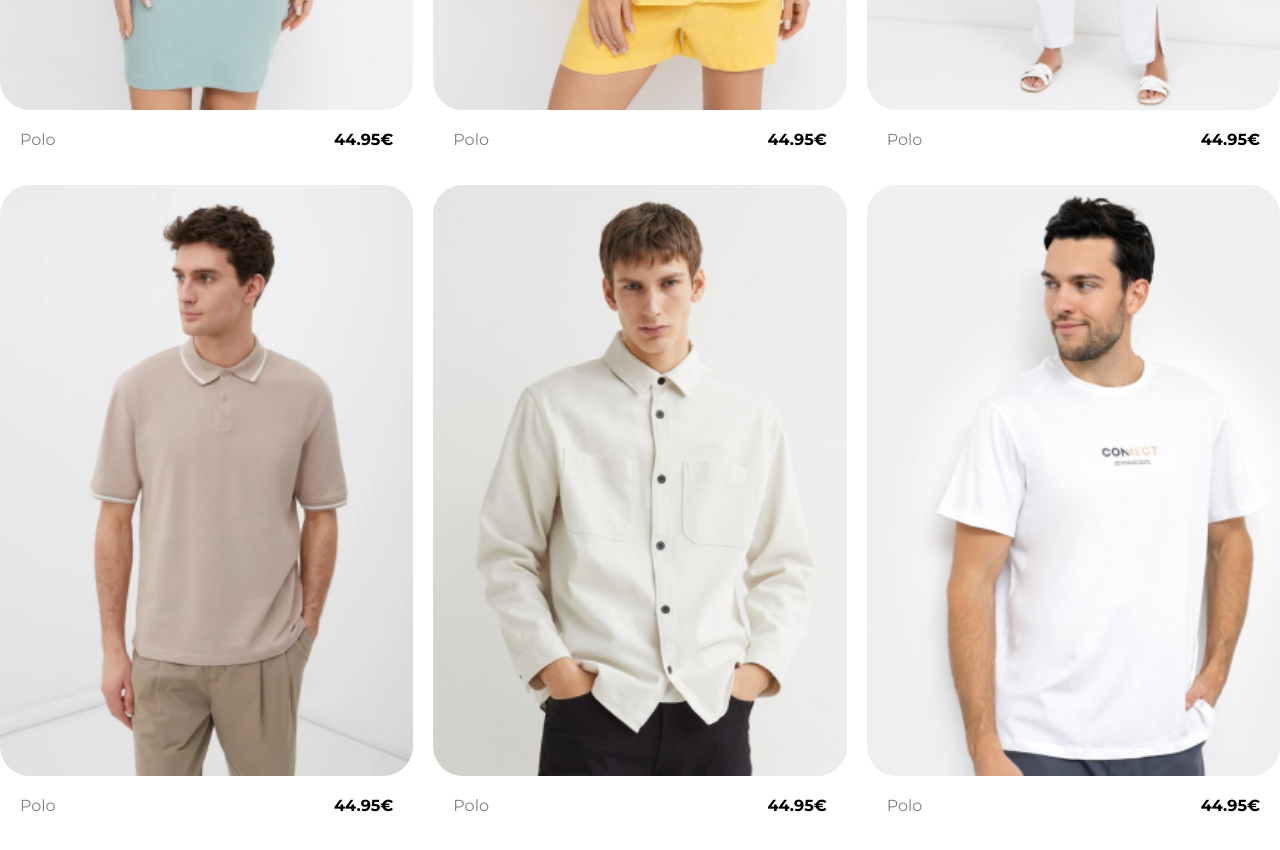
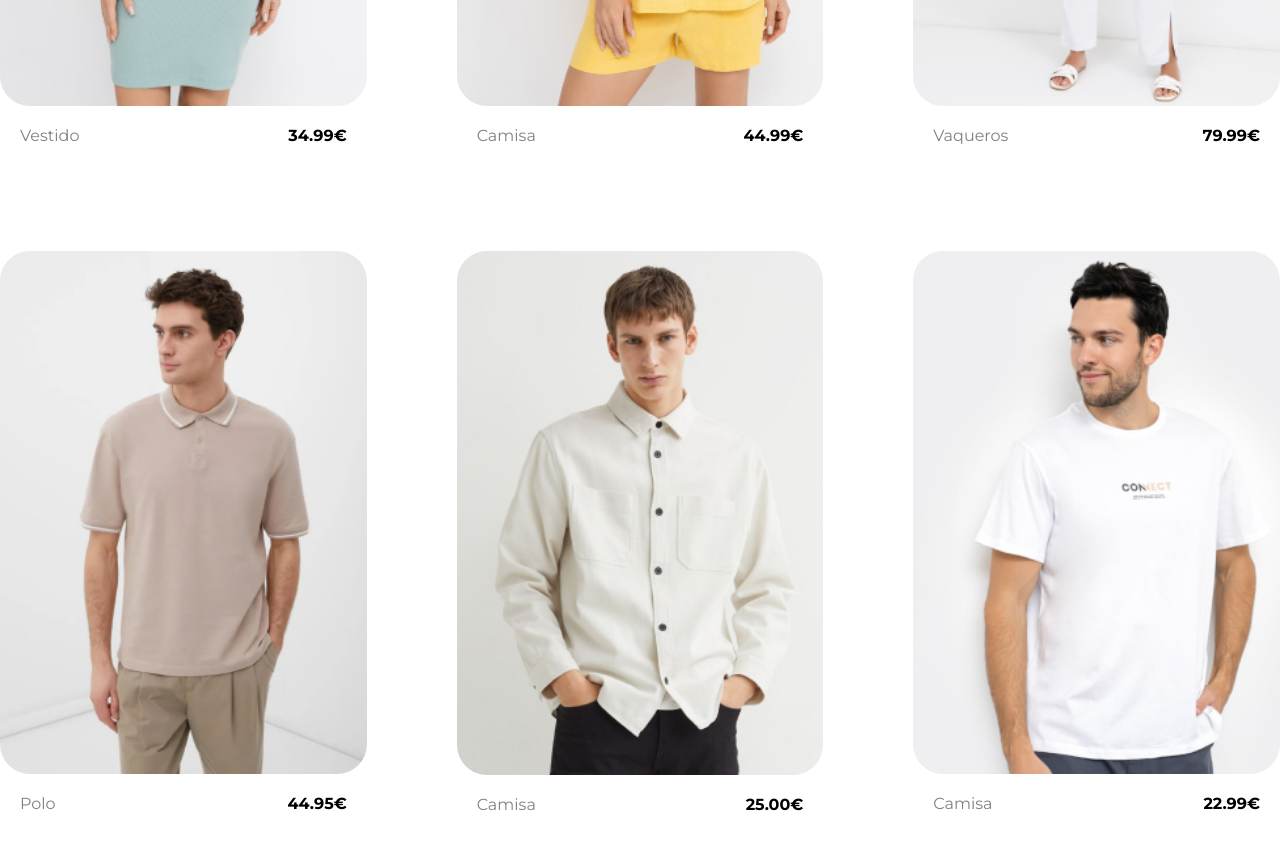
Before and after one commit to CesarDavidMorenR/LaboratorioHTML, a plain HTML site: page index.html in a window 1280 px wide. Shown: the part 500-1350 px from the top of the page. Drawn offline with Linux system fonts and the light colour scheme.

Commit message:
Parte obligatoria hecha

```diff
--- a/index.html
+++ b/index.html
@@ -12,7 +12,11 @@
     <title>Document</title>
   </head>
   <body>
+    <header>
+      <h1>NUEVAS COLECCIONES</h1>
+    </header>
     <div class="container">
+
       <!-- Secciones de la parte de arriba -->
       <div class="section">
         <img
@@ -22,8 +26,8 @@
         />
 
         <div class="info-card">
-          <p class="title">Polo</p>
-          <p class="price">44.95€</p>
+          <p class="title">Vestido</p>
+          <p class="price">34.99€</p>
         </div>
       </div>
 
@@ -34,8 +38,8 @@
           alt="chica con vestido azul"
         />
         <div class="info-card">
-          <p class="title">Polo</p>
-          <p class="price">44.95€</p>
+          <p class="title">Camisa</p>
+          <p class="price">44.99€</p>
         </div>
       </div>
 
@@ -46,8 +50,8 @@
           alt="chica con vestido azul"
         />
         <div class="info-card">
-          <p class="title">Polo</p>
-          <p class="price">44.95€</p>
+          <p class="title">Vaqueros</p>
+          <p class="price">79.99€</p>
         </div>
       </div>
 
@@ -70,8 +74,8 @@
           alt="chica con vestido azul"
         />
         <div class="info-card">
-          <p class="title">Polo</p>
-          <p class="price">44.95€</p>
+          <p class="title">Camisa</p>
+          <p class="price">25.00€</p>
         </div>
       </div>
       <div class="section">
@@ -81,8 +85,8 @@
           alt="chica con vestido azul"
         />
         <div class="info-card">
-          <p class="title">Polo</p>
-          <p class="price">44.95€</p>
+          <p class="title">Camisa</p>
+          <p class="price">22.99€</p>
         </div>
       </div>
     </div>
--- a/style.css
+++ b/style.css
@@ -6,8 +6,8 @@ body {
 
 .container {
   display: grid;
-  grid-template-columns: repeat(3, auto);
-  gap: 20px;
+  grid-template-columns: repeat(auto-fit, minmax(300px, 1fr));
+  gap: 90px;
   max-width: 1280px;
   margin: 20px auto;
 }
@@ -31,6 +31,10 @@ body {
   border-radius: 30px;
 }
 
+header h1 {
+  margin-left: 150px;
+}
+
 .title {
   color: #828080;
   margin-left: 20px;
```
